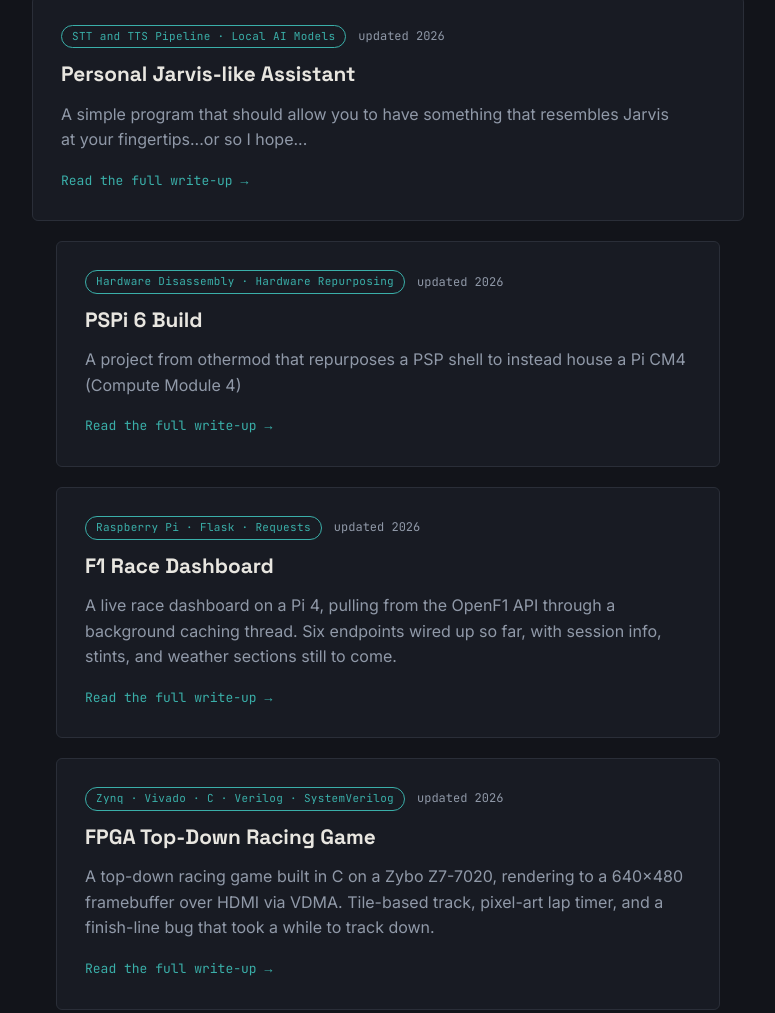
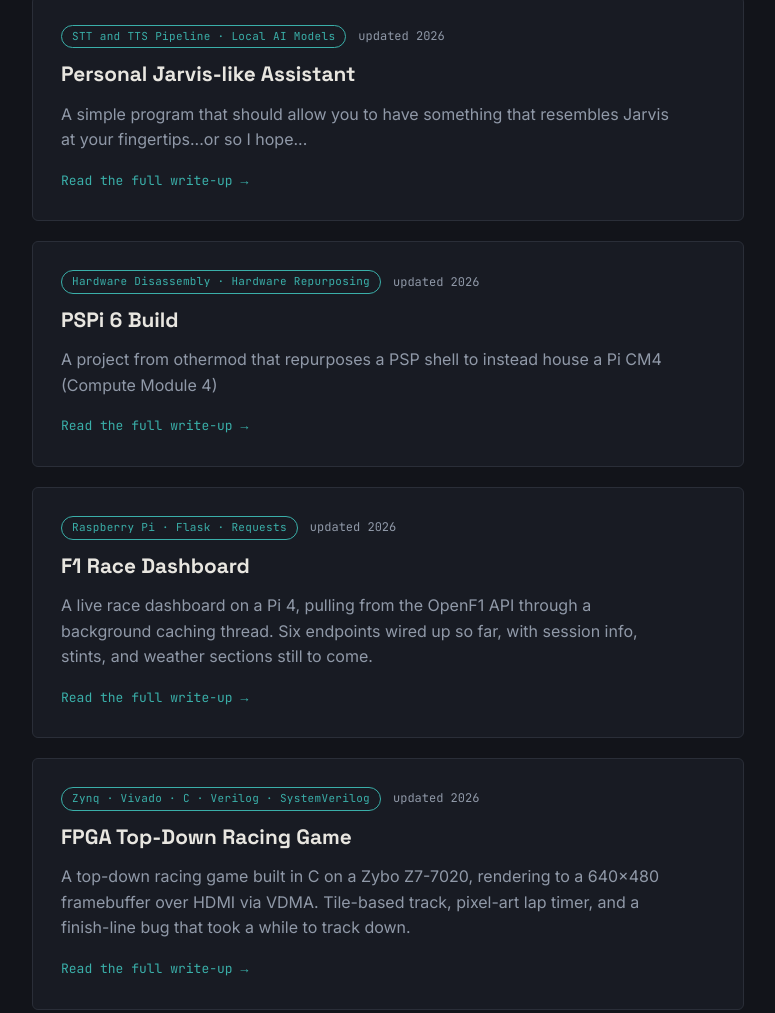
Before and after one commit to senuradissa/senuradissa.github.io, a plain HTML site: page blog.html in a window 1280 px wide. Shown: the part 368-1381 px from the top of the page, without its empty margins (252-1027 px from the left). Drawn offline with Linux system fonts and the light colour scheme.

Commit message:
Another fix for blog page...
Should hopefully fix the issue with the Jarvis blog on the blog page
having a weird layout compared to the other blog pieces...

```diff
--- a/blog.html
+++ b/blog.html
@@ -196,7 +196,6 @@
       <span class="read-more">Read the full write-up →</span>
     </a>
 
-  <div class="post-list">
     <a class="post-card" href="blog/PSPi_6.html">
       <div class="meta">
         <span class="tag">Hardware Disassembly · Hardware Repurposing</span>
@@ -206,7 +205,6 @@
       <p>A project from othermod that repurposes a PSP shell to instead house a Pi CM4 (Compute Module 4)</p>
       <span class="read-more">Read the full write-up →</span>
     </a>
-
 
     <a class="post-card" href="blog/dashboard.html">
       <div class="meta">
```
Also changed, not shown: blog/jarvis.html (+1 -1 lines). Lines whose indentation alone changed are shown as unchanged.
